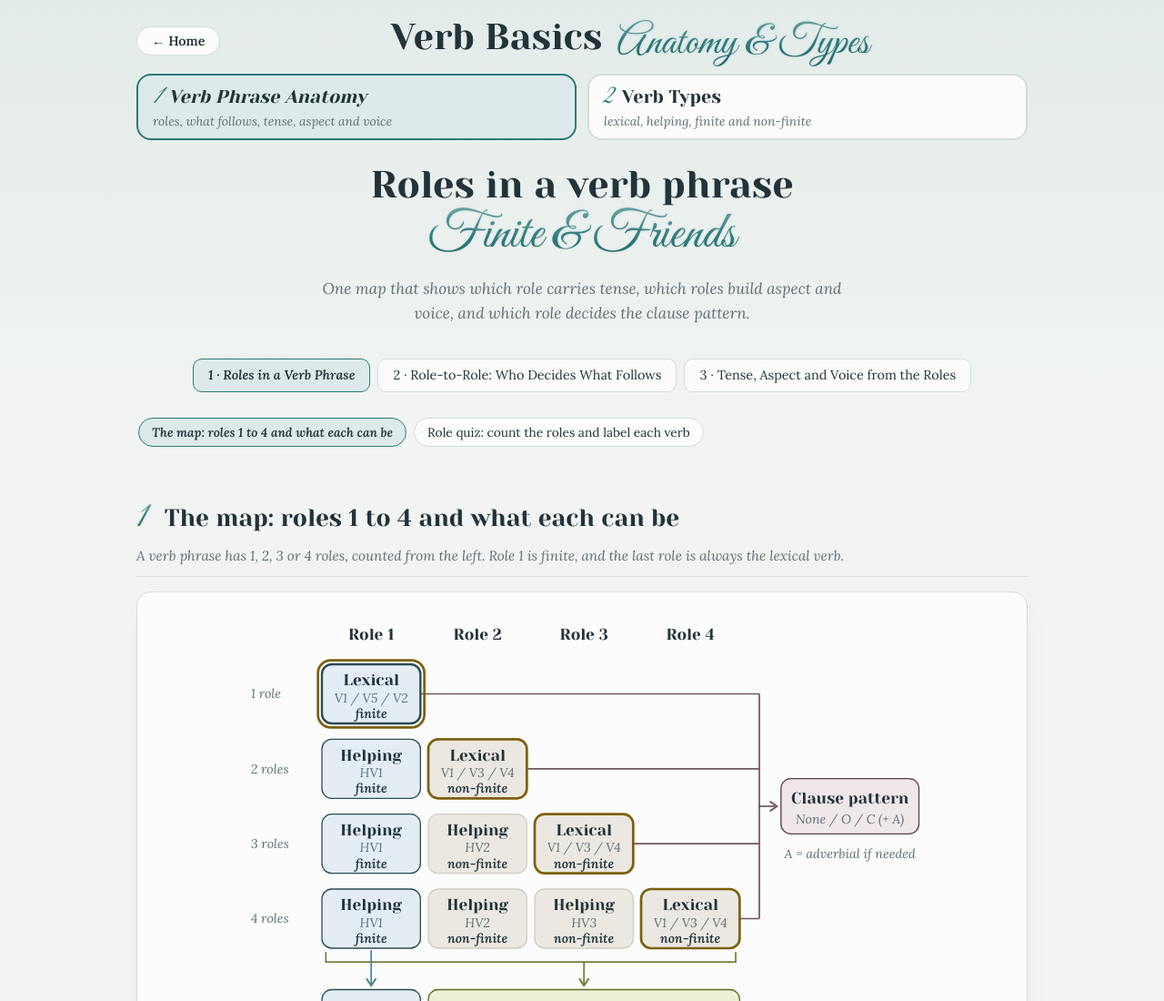
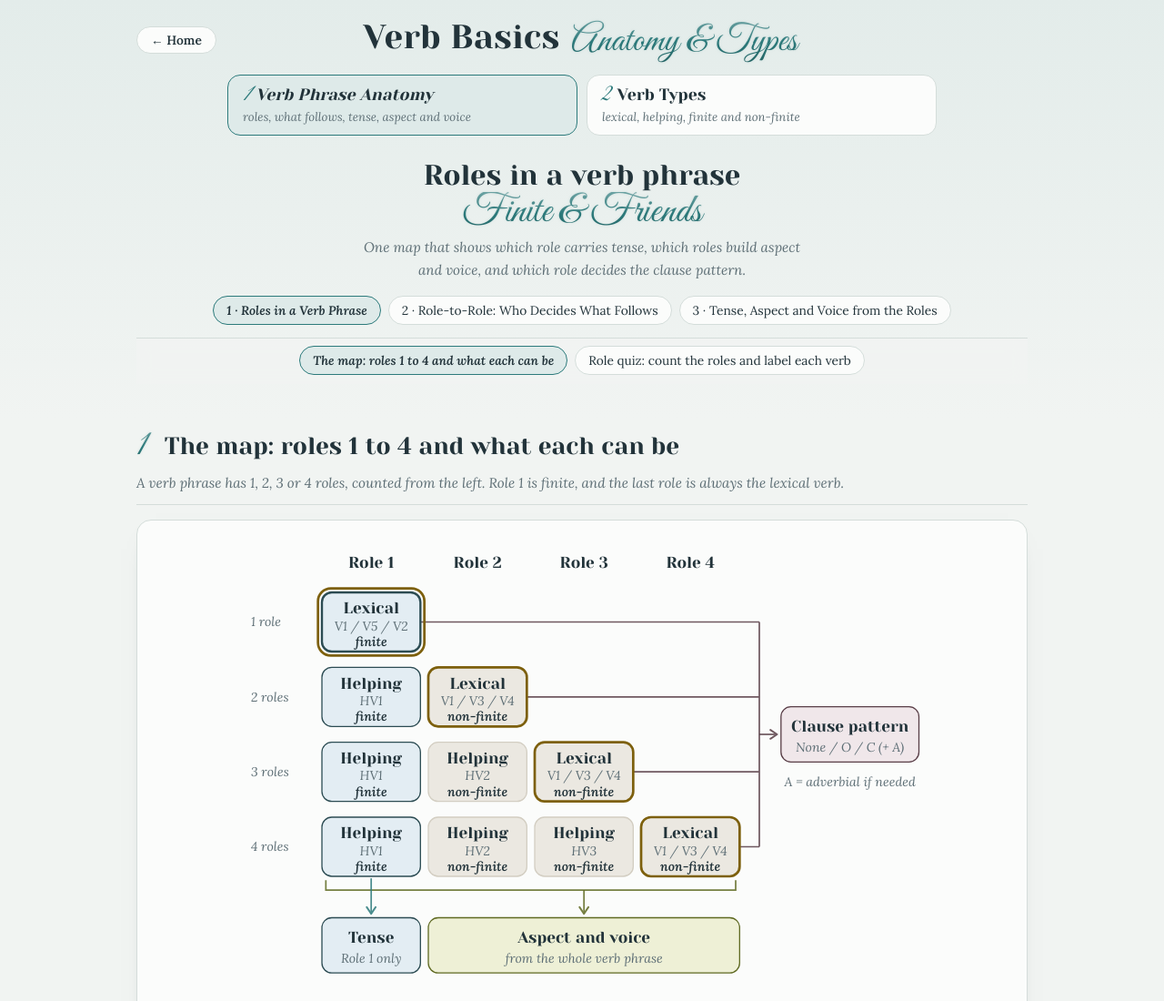
Before and after one commit to Mishty123/English_Grammar, a plain HTML site: page verb_basics.html in a window 1280 px wide. Shown: the top 1100 px of the page at 91% size. Drawn offline with Linux system fonts and the light colour scheme.

Commit message:
Verb Basics: cleaner centered header, narrower tab cards, tidier hero and pill rows
Co-Authored-By: Claude Sonnet 5.5 <noreply@anthropic.com>
Claude-Session: https://claude.ai/code/session_01714r3dLtKMgwZv7yu83E5A

```diff
--- a/verb_basics.html
+++ b/verb_basics.html
@@ -289,15 +289,30 @@ footer { margin-top: 48px; }
 .vbt button:hover { border-color: var(--teal); }
 .vbt button[aria-selected="true"] { background: color-mix(in srgb, var(--teal) 14%, var(--card)); border-color: var(--teal); }
 .vbt button[aria-selected="true"] b { font-style: italic; }
-.vbtop { display: flex; flex-wrap: wrap; align-items: center; justify-content: center; gap: 6px 18px; padding: 18px 0 0; }
-.vbtop .gh-home { margin-top: 0; }
-.vbtop .hero { padding: 0; flex: 1 1 auto; text-align: center; }
+.vbtop { display: grid; grid-template-columns: 1fr auto 1fr; align-items: center; column-gap: 14px; padding: 20px 0 0; }
+.vbtop .gh-home { margin: 0; justify-self: start; padding: 5px 15px; font-size: .86rem; }
+.vbtop .hero { grid-column: 2; padding: 0; text-align: center; white-space: nowrap; }
 .vbtop .hero .eyebrow, .vbtop .hero p { display: none; }
-.vbtop .hero h1 { display: inline; font-size: clamp(1.8rem, 5vw, 2.5rem); margin: 0; }
-.vbtop .hero .script { display: inline; font-size: clamp(1.9rem, 5.5vw, 2.9rem); padding: 0 .1em; margin-left: .15em; vertical-align: -.08em; }
-.vbpane .hero { padding-top: 16px; }
+.vbtop .hero h1 { display: inline; font-size: clamp(1.7rem, 4.6vw, 2.3rem); margin: 0; letter-spacing: .005em; }
+.vbtop .hero .script { display: inline; font-size: clamp(1.8rem, 5vw, 2.6rem); padding: 0 .08em; margin-left: .12em; vertical-align: -.06em; }
+.vbt { max-width: 780px; margin: 14px auto 0; gap: 10px; }
+.vbt button { border-width: 1.5px; border-radius: 14px; padding: 8px 16px 9px; }
+.vbt button b { font-size: 1.12rem; }
+.vbt button b span { font-size: 1.7rem; margin-right: 6px; }
+.vbt button > small { font-size: .82rem; }
+.vbpane .hero { padding: 26px 0 0; }
+.vbpane .hero h2 { font-size: clamp(1.45rem, 4vw, 1.95rem); margin: 0; }
+.vbpane .hero .script { font-size: clamp(2rem, 6vw, 2.8rem); padding: 0 .1em .06em; }
+.vbpane .hero p { font-size: .95rem; max-width: 54ch; margin: 2px auto 0; }
 .vbpane .hero .eyebrow { display: none; }
-.vbpane .hero .script { font-size: clamp(2.2rem, 7vw, 3.6rem); }
+.pages { margin: 16px 0 0; gap: 8px; }
+.pages a { font-size: .86rem; border-radius: 999px; padding: 4px 14px; }
+.vbpane nav.toc, .vbpane nav.sub { justify-content: safe center; margin-top: 6px; }
+.vbpane nav.toc { padding-top: 8px; border-top: 1px solid var(--line); margin-top: 14px; }
+@media (max-width: 700px) {
+  .vbtop { grid-template-columns: 1fr; row-gap: 8px; justify-items: center; padding-top: 14px; }
+  .vbtop .hero { grid-column: 1; white-space: normal; }
+}
 @media (max-width: 520px) { .vbt { grid-template-columns: 1fr; } }
 </style>
 </head>
@@ -609,7 +624,7 @@ footer { margin-top: 48px; }
   <span class="eyebrow">Grammar notes &middot; Verbs</span>
   <h2>Verb types</h2>
   <span class="script shine">Who does what</span>
-  <p>The lexical verb, the helping verbs and the non-finite forms: four tabs: the lexical verb, the helping verbs, and the finite and non-finite forms.</p>
+  <p>Four tabs: the lexical verb, the helping verbs, and the finite and non-finite forms.</p>
 </header>
 <div class="tabs" role="tablist" aria-label="Verb types"><button type="button" role="tab" data-tab="lexical" aria-selected="true"><b>Lexical <small>verbs</small></b><small>what the verb needs after it</small></button><button type="button" role="tab" data-tab="helping" aria-selected="false"><b>Helping <small>(auxiliary)</small></b><small>be, have, do and the modals</small></button><button type="button" role="tab" data-tab="finite" aria-selected="false"><b>Finite <small>(tensed)</small></b><small>what makes a verb finite</small></button><button type="button" role="tab" data-tab="nonfinite" aria-selected="false"><b>Non-finite <small>(verbals)</small></b><small>no tense, no agreement</small></button></div>
 
```
